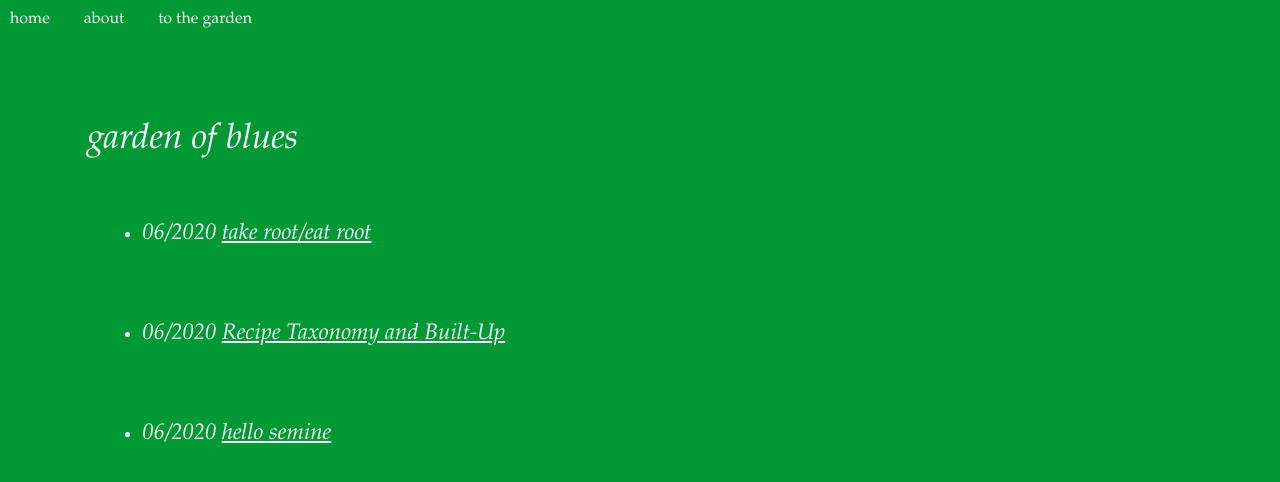
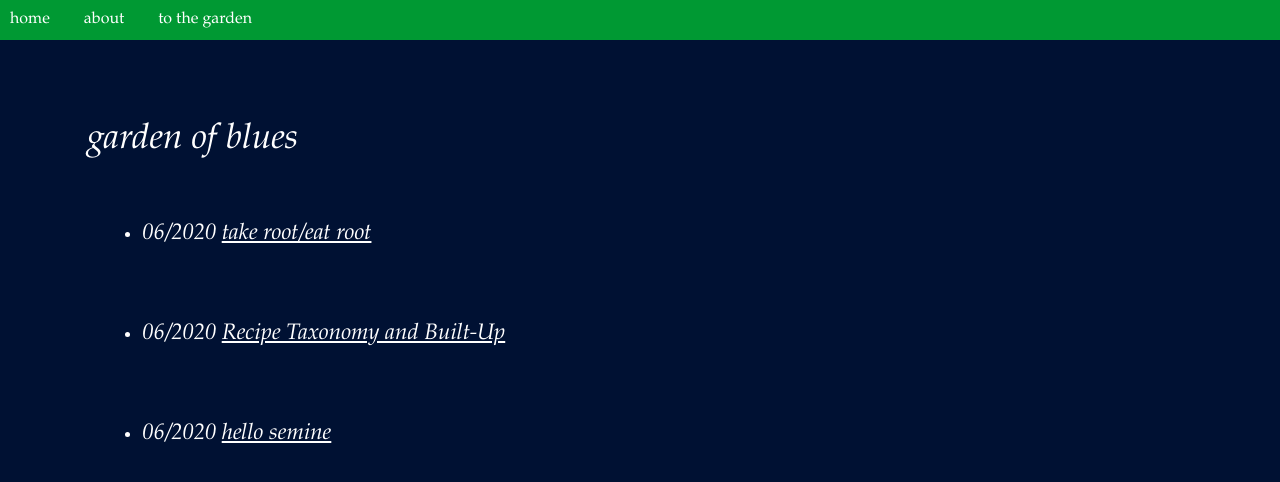
Before and after one commit to agnescameron/garden-blues-writing, a Jekyll site: the page built from index.html, in a window 1280 px wide. Shown: the top 482 px of the page. Built offline with Jekyll 4.4.1, drawn with Linux system fonts in a browser that asks for light colours.

Commit message:
attractive blue color

```diff
--- a/_sass/layout.scss
+++ b/_sass/layout.scss
@@ -1,5 +1,5 @@
 body {
-	background-color: #009933;
+	background-color: #001133;
 	font-family: "Palatino Linotype", "Book Antiqua", Palatino, serif;
 	color: white;
 	padding: none;
```
